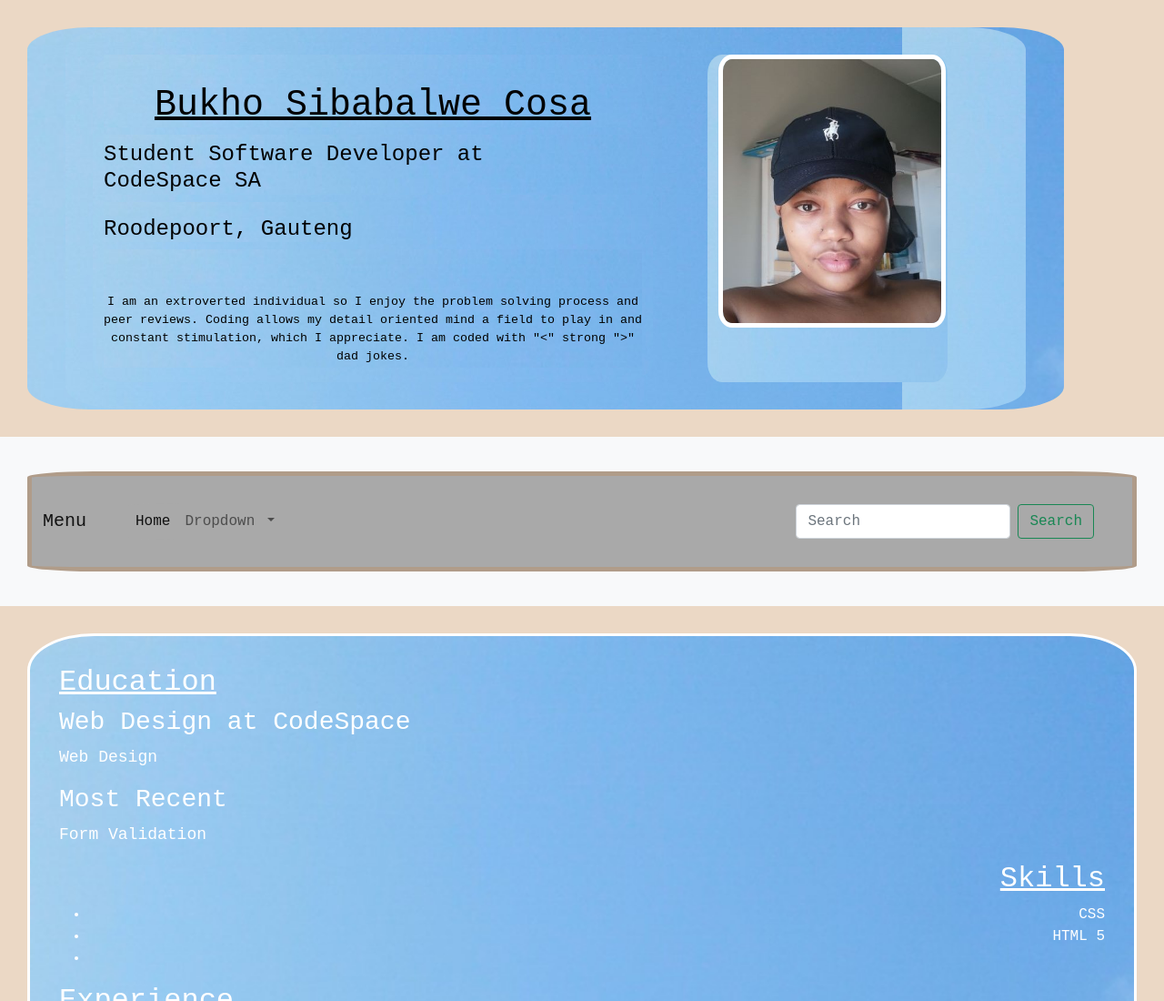
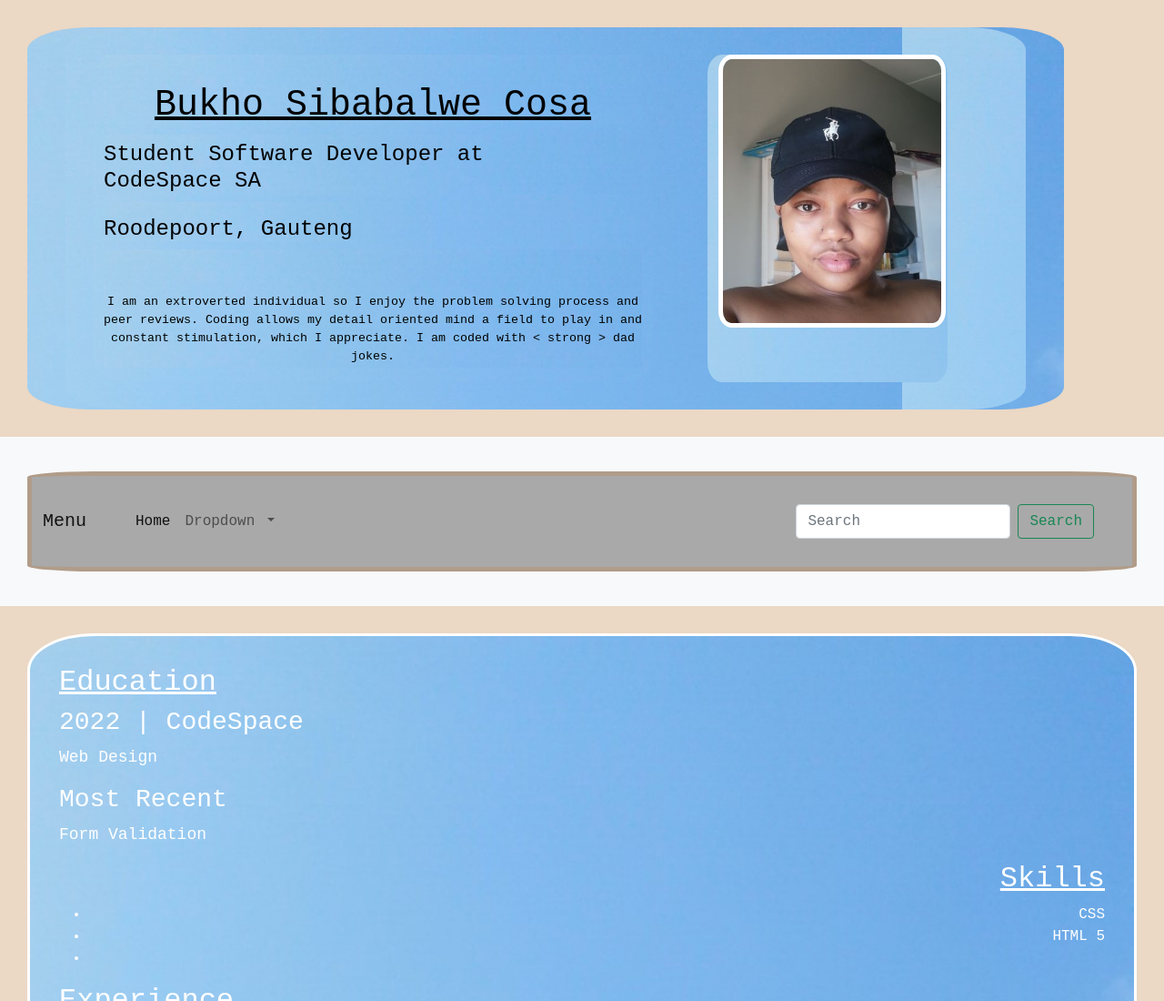
Before and after one commit to Bukho-Cosa/Resume-10, a plain HTML site: page README.html in a window 1280 px wide. Shown: the top 1100 px of the page at 91% size. Drawn offline with nearby package versions, Linux system fonts and the light colour scheme.

Commit message:
Update 4.1
I don't remember doing this.

```diff
--- a/README.html
+++ b/README.html
@@ -27,7 +27,7 @@
                 <p class="closingStatement" style="background-image: url(images/IMG_MIRROR_20200726_132017.jpg);"> I am
                     an extroverted individual so I enjoy the problem solving process and peer reviews. Coding allows my
                     detail oriented mind a field to play in and constant stimulation, which I appreciate. I am coded
-                    with "<" strong ">" dad jokes. </p>
+                    with < strong > dad jokes. </p>
             </div>
             <div class="col-sm-3" style="background-image: url(images/IMG_MIRROR_20200726_132017.jpg);">
                 <img style="background-image: url(images/IMG_MIRROR_20200726_132017.jpg);" class="facePict"
@@ -74,7 +74,7 @@
         <section class="Education">
             <h2 id="education" class="h2"><ins> Education </ins></h2>
             <section>
-                <h3> Web Design at CodeSpace</h3>
+                <h3> 2022 | CodeSpace</h3>
                 <p> Web Design</p>
             </section>
             <section>
```
